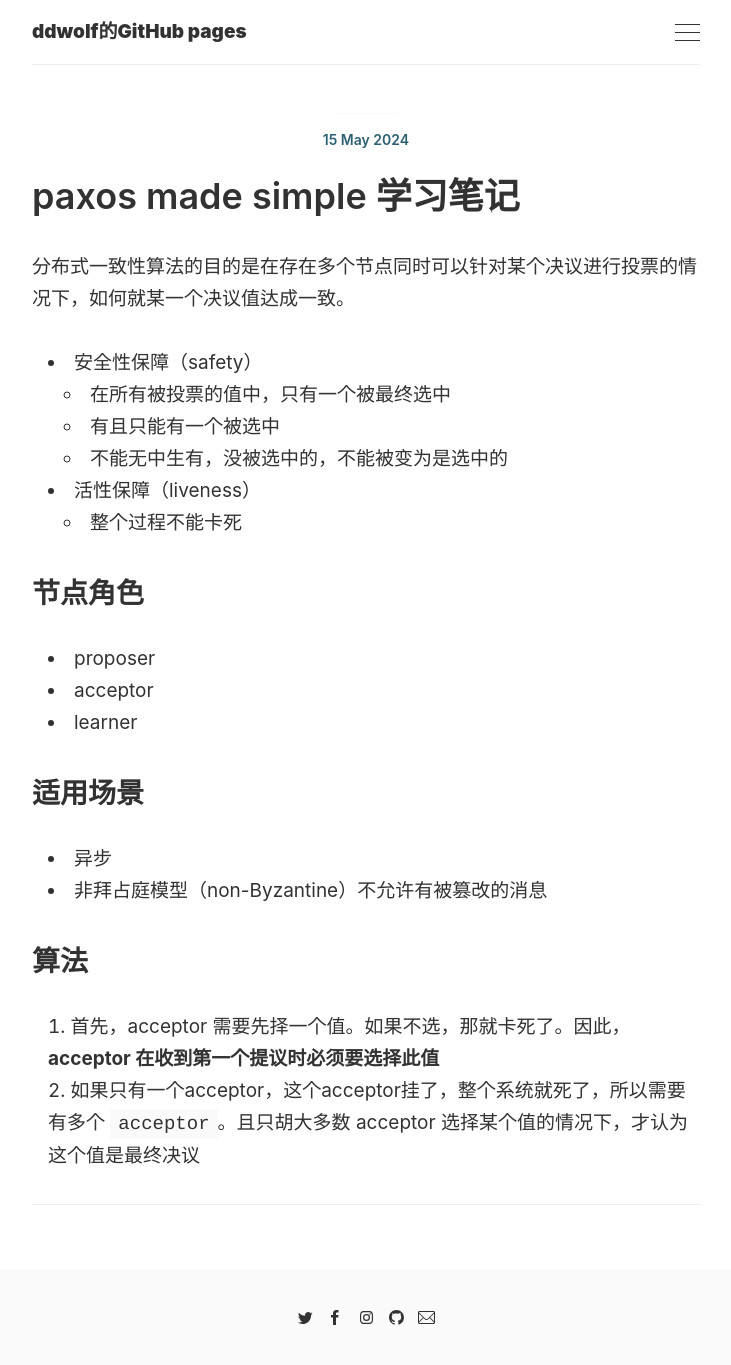
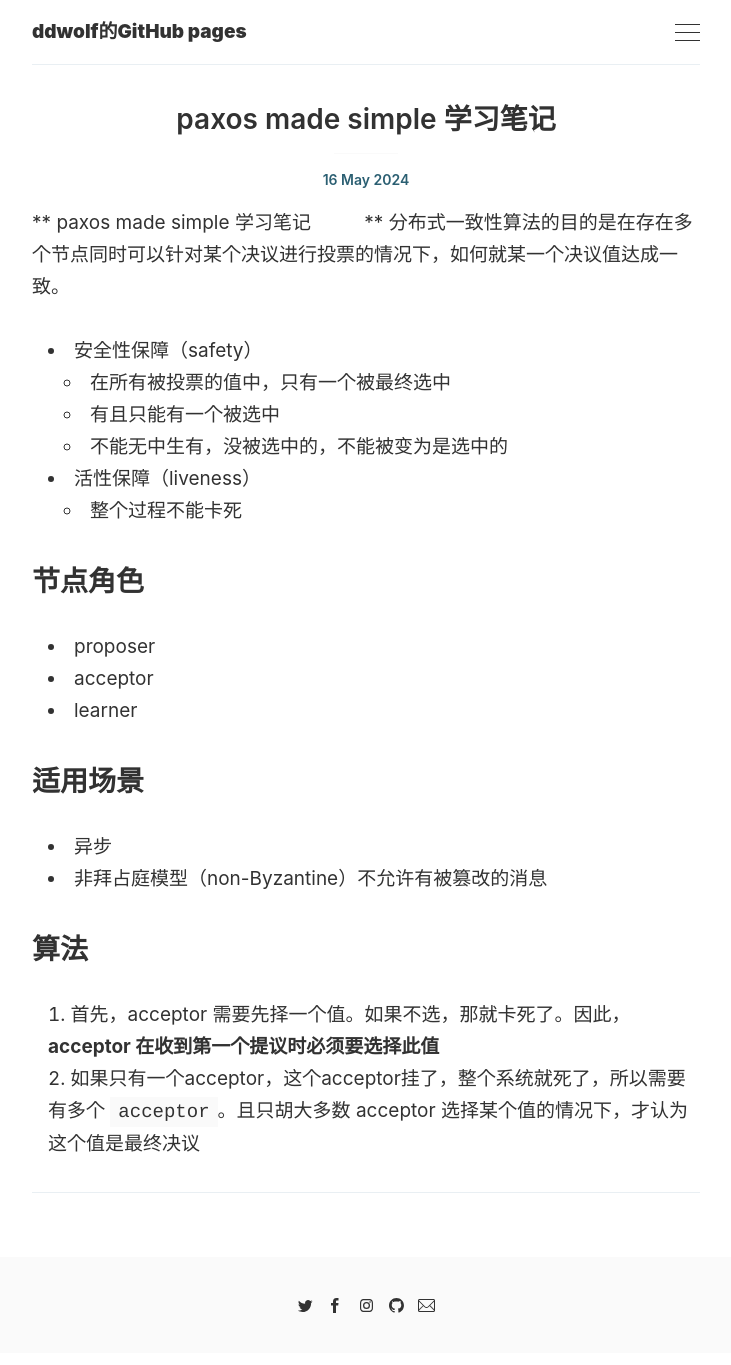
Before and after one commit to ddwolf/ddwolf.github.io, a Jekyll site: the page built from _posts/2024-05-16-paxos-made-simple.md, in a window 1280 px wide. Shown: the whole page, without its empty margins (274-1005 px from the left). Built offline with Jekyll 4.4.1, drawn with Linux system fonts in a browser that asks for light colours; our own code applies the rules of GitHub Pages for plain Markdown files.

Commit message:
Update 2024-05-16-paxos-made-simple.md

```diff
--- a/_posts/2024-05-16-paxos-made-simple.md
+++ b/_posts/2024-05-16-paxos-made-simple.md
@@ -4,7 +4,7 @@
 date: 2024-05-16
 ---
 
-# paxos made simple 学习笔记
+** paxos made simple 学习笔记          **
 分布式一致性算法的目的是在存在多个节点同时可以针对某个决议进行投票的情况下，如何就某一个决议值达成一致。
 
 
```
